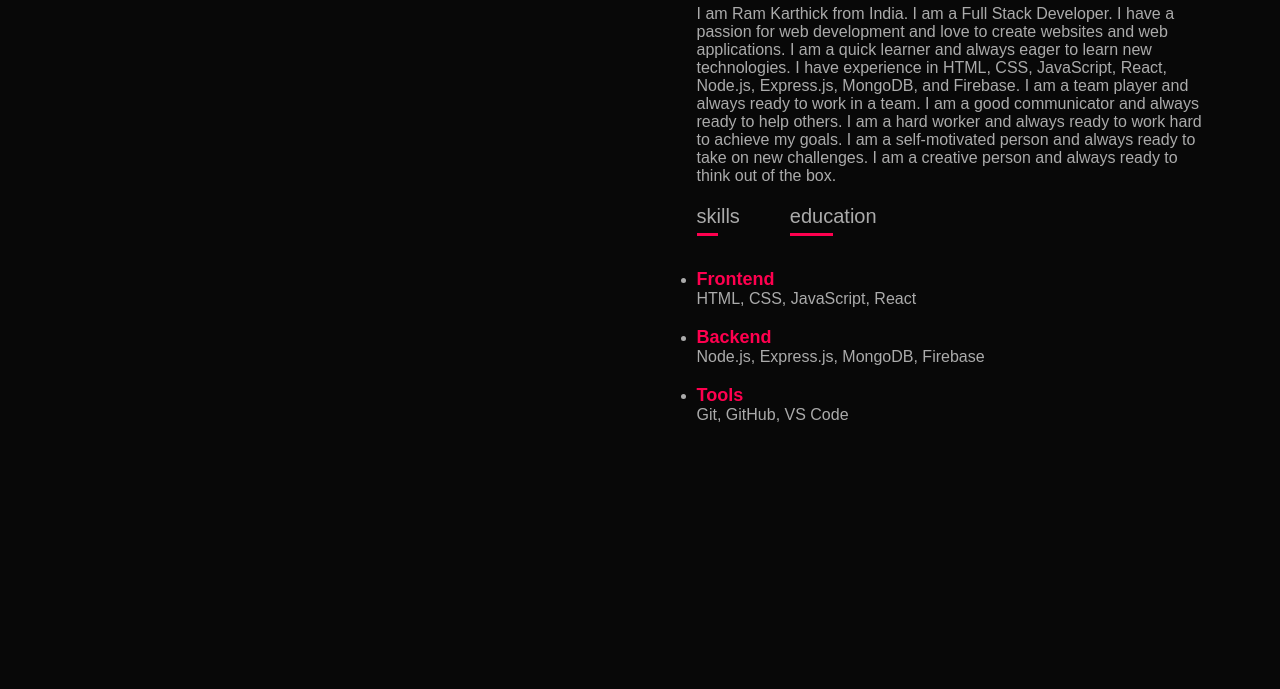
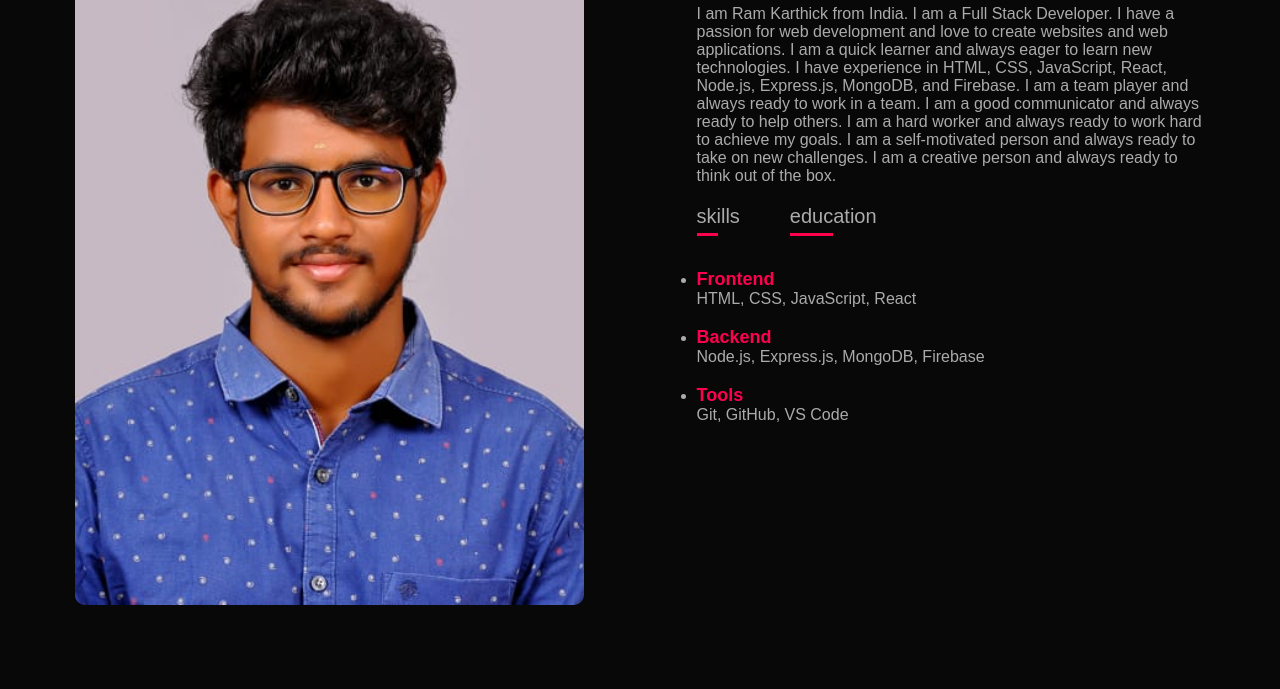
Before and after one commit to Ramkarthick1525/test, a plain HTML site: page index.html in a window 1280 px wide. Shown: the part 589-1278 px from the top of the page. Before the commit the page ends 1093 px from the top, so only its background shows below. Drawn offline with Linux system fonts and the light colour scheme.

Commit message:
Update index.html

```diff
--- a/index.html
+++ b/index.html
@@ -41,7 +41,7 @@
         <div id="about">
             <div class="container">
                 <div class="row">
-                    <div class="about-col-1"><img src="images/about.jpg"></div>
+                    <div class="about-col-1"><img src="portfolio/RAM.jpg"></div>
                     <div class ="about-col-2">
                         <h1 class="sub-title"> About Me</h1>
                         <p> I am Ram Karthick from India. I am a Full Stack Developer. I have a passion for web development and love to create websites and web applications. I am a quick learner and always eager to learn new technologies. I have experience in HTML, CSS, JavaScript, React, Node.js, Express.js, MongoDB, and Firebase. I am a team player and always ready to work in a team. I am a good communicator and always ready to help others. I am a hard worker and always ready to work hard to achieve my goals. I am a self-motivated person and always ready to take on new challenges. I am a creative person and always ready to think out of the box.
```
